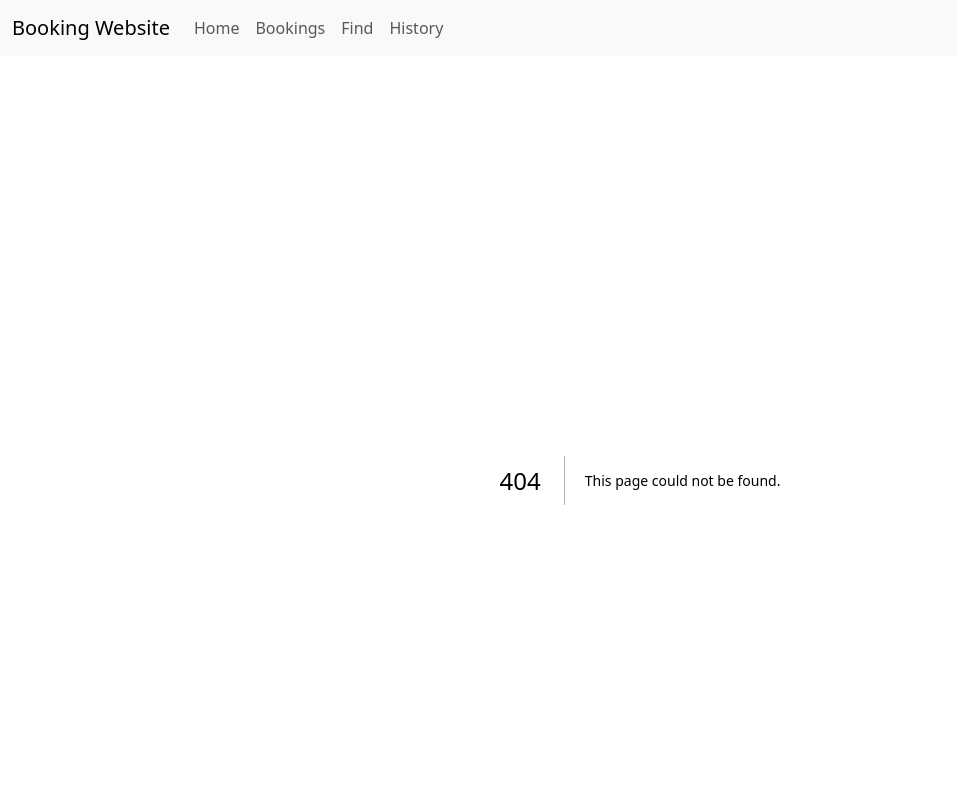
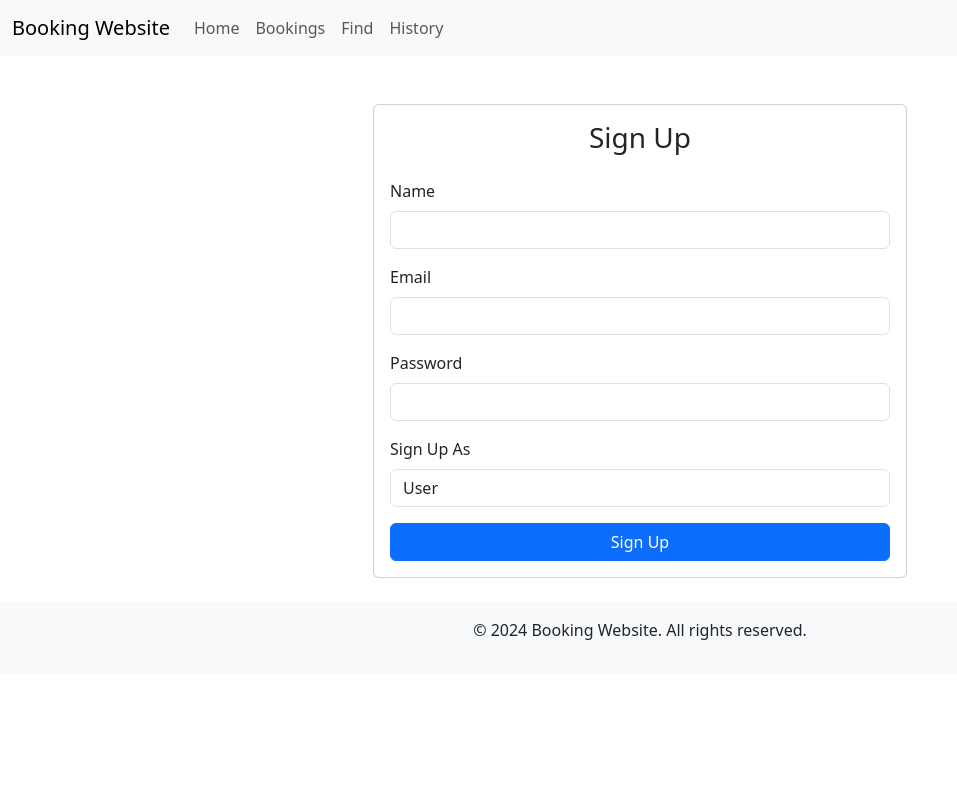
Before and after one commit to UmairHafeez0/Places-To-Stay-React, a Next.js app: page /singup in a window 1280 px wide. Before the commit this address had no page. Shown: the top 800 px of the page, without its empty margins (0-957 px from the left). Built offline with nearby package versions, Linux system fonts and the light colour scheme.

Commit message:
Add Singup and Login Layout

```diff
--- /dev/null
+++ b/app/singup/page.tsx
@@ -0,0 +1,123 @@
+"use client";
+
+import { useState } from 'react';
+import { useRouter } from 'next/navigation';
+import { createUserWithEmailAndPassword } from "firebase/auth";
+import { doc, setDoc } from 'firebase/firestore';
+import { auth, db } from '../firebaseConfig';
+
+export default function SignupPage() {
+  const [email, setEmail] = useState('');
+  const [password, setPassword] = useState('');
+  const [name, setName] = useState('');
+  const [category, setCategory] = useState('user');
+  const [adminCode, setAdminCode] = useState('');
+  const [error, setError] = useState('');
+  const router = useRouter();
+
+  const handleSignup = async (e: React.FormEvent) => {
+    e.preventDefault();
+    if (category === 'admin' && adminCode !== 'Iamadmin') {
+      setError('Invalid admin code.');
+      return;
+    }
+
+    try {
+      const userCredential = await createUserWithEmailAndPassword(auth, email, password);
+      const user = userCredential.user;
+
+      await setDoc(doc(db, "users", user.uid), {
+        uid: user.uid,
+        name,
+        email,
+        category,
+      });
+
+      if (category === 'admin') {
+        router.push('/AdminDashboard');
+      } else {
+        router.push('/home');
+      }
+    } catch (error) {
+      console.error('Error signing up: ', error);
+    }
+  };
+
+  return (
+    <div className="container mt-5">
+      <div className="row justify-content-center">
+        <div className="col-md-6">
+          <div className="card">
+            <div className="card-body">
+              <h3 className="text-center mb-4">Sign Up</h3>
+              {error && <div className="alert alert-danger">{error}</div>}
+              <form onSubmit={handleSignup}>
+                <div className="mb-3">
+                  <label htmlFor="name" className="form-label">Name</label>
+                  <input
+                    type="text"
+                    className="form-control"
+                    id="name"
+                    value={name}
+                    onChange={(e) => setName(e.target.value)}
+                    required
+                  />
+                </div>
+                <div className="mb-3">
+                  <label htmlFor="email" className="form-label">Email</label>
+                  <input
+                    type="email"
+                    className="form-control"
+                    id="email"
+                    value={email}
+                    onChange={(e) => setEmail(e.target.value)}
+                    required
+                  />
+                </div>
+                <div className="mb-3">
+                  <label htmlFor="password" className="form-label">Password</label>
+                  <input
+                    type="password"
+                    className="form-control"
+                    id="password"
+                    value={password}
+                    onChange={(e) => setPassword(e.target.value)}
+                    required
+                  />
+                </div>
+                <div className="mb-3">
+                  <label htmlFor="category" className="form-label">Sign Up As</label>
+                  <select
+                    className="form-control"
+                    id="category"
+                    value={category}
+                    onChange={(e) => setCategory(e.target.value)}
+                  >
+                    <option value="user">User</option>
+                    <option value="admin">Admin</option>
+                  </select>
+                </div>
+                {category === 'admin' && (
+                  <div className="mb-3">
+                    <label htmlFor="adminCode" className="form-label">Admin Code</label>
+                    <input
+                      type="password"
+                      className="form-control"
+                      id="adminCode"
+                      value={adminCode}
+                      onChange={(e) => setAdminCode(e.target.value)}
+                      required
+                    />
+                  </div>
+                )}
+                <div className="d-grid">
+                  <button type="submit" className="btn btn-primary">Sign Up</button>
+                </div>
+              </form>
+            </div>
+          </div>
+        </div>
+      </div>
+    </div>
+  );
+}
```
Also changed, not shown: app/login/page.tsx (added, +102 -0 lines).
